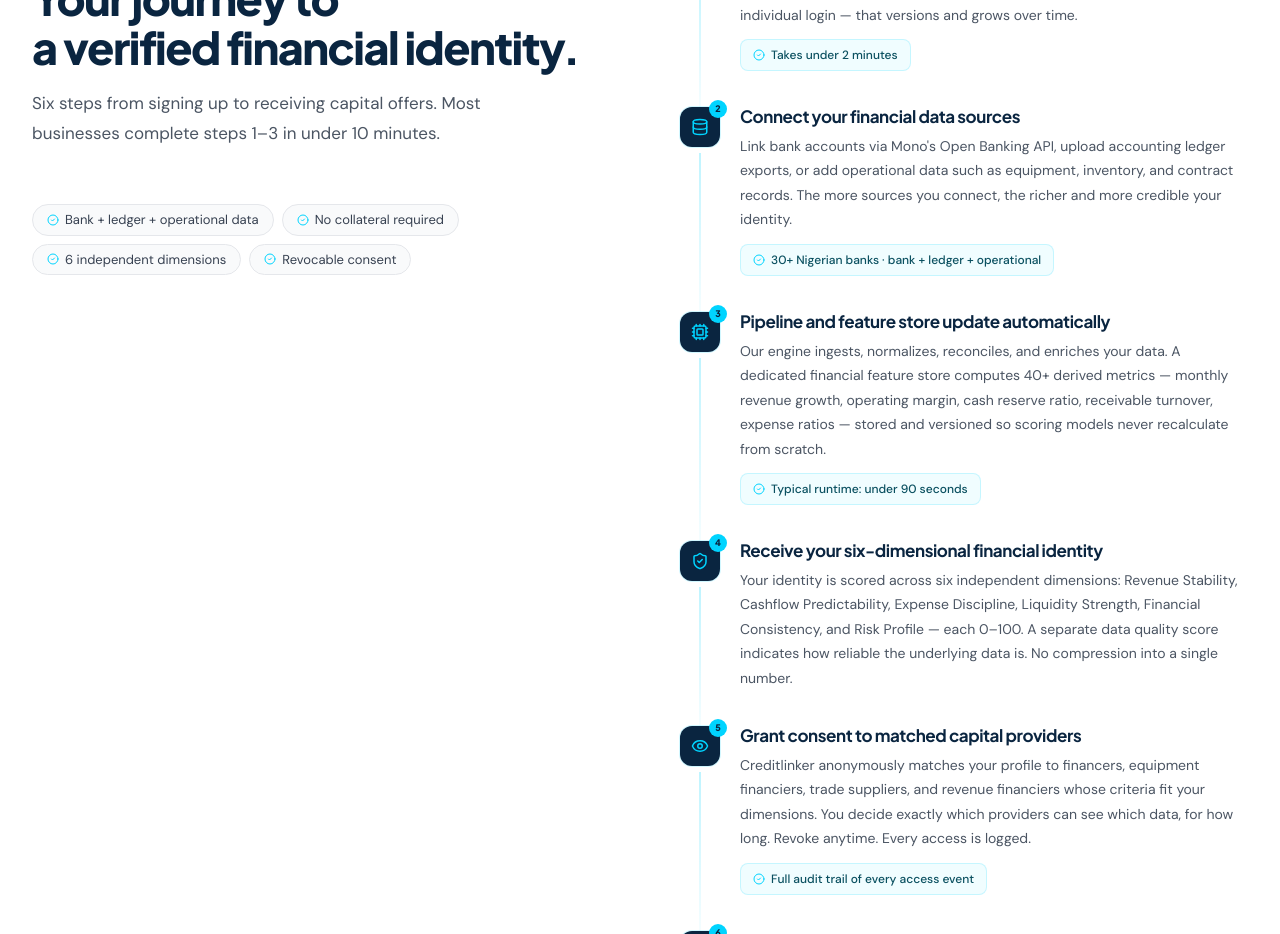
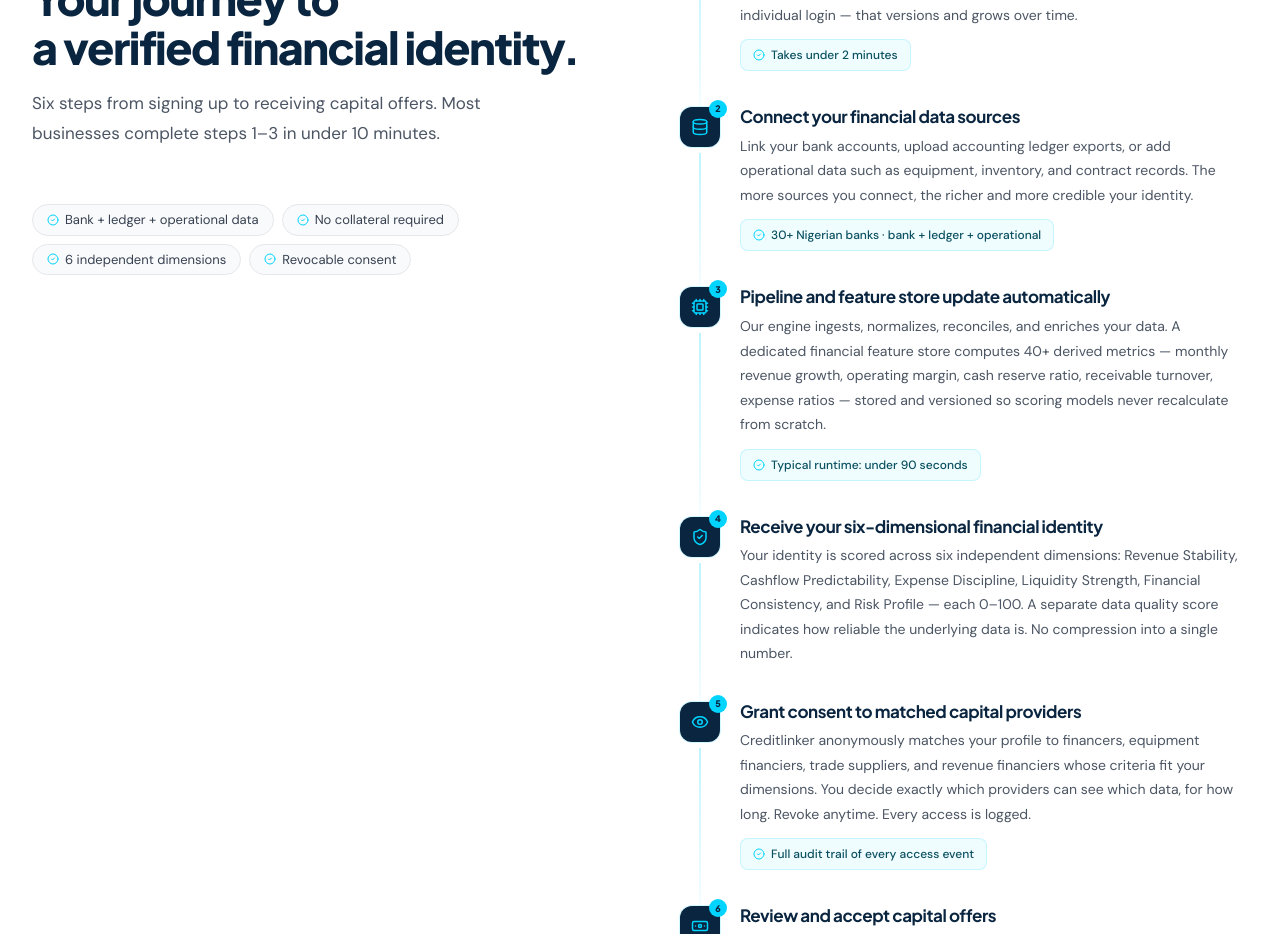
Before and after one commit to MichealKrugman/Creditlinker_Web, a Next.js app: page /how-it-works in a window 1280 px wide. Shown: the part 1760-2694 px from the top of the page. Built offline with nearby package versions, Linux system fonts and the light colour scheme.

Commit message:
Remove all Mono references from public-facing pages

```diff
--- a/app/(public)/about/page.tsx
+++ b/app/(public)/about/page.tsx
@@ -280,7 +280,7 @@ export default function AboutPage() {
             <ValueCard dark icon={<Zap size={20} aria-hidden="true" />}         title="Multidimensional" desc="A single credit score compresses too much. Six independent dimensions let capital providers understand the actual shape of a business's financial health." />
             <ValueCard dark icon={<Lock size={20} aria-hidden="true" />}        title="Data provenance" desc="Every computed metric tracks its source data — which account, which transactions, which time range. Capital providers know exactly where signals came from." />
             <ValueCard dark icon={<Users size={20} aria-hidden="true" />}       title="Two-sided trust" desc="Reputation signals are built for both businesses and capital providers. Bad actors on either side surface over time. The platform rewards reliability." />
-            <ValueCard dark icon={<Globe2 size={20} aria-hidden="true" />}      title="Built for Africa" desc="Designed around NGN-denominated transaction data, Mono Open Banking, and the financing realities of African SMEs — not imported from elsewhere." />
+            <ValueCard dark icon={<Globe2 size={20} aria-hidden="true" />}      title="Built for Africa" desc="Designed around NGN-denominated transaction data and the financing realities of African SMEs — not imported from elsewhere." />
           </div>
         </div>
       </section>
@@ -394,7 +394,7 @@ export default function AboutPage() {
               {
                 id: "faq-4",
                 q: "What data does Creditlinker use to build a financial identity?",
-                a: "Primarily bank transaction histories, connected via Mono Open Banking or uploaded directly as CSV or PDF bank statements. We also incorporate accounting ledger data, operational financial signals, and verified business profile information. All data feeds into a scoring pipeline that produces a versioned, persistent financial identity."
+                a: "Primarily bank transaction histories, connected directly or uploaded as CSV or PDF bank statements. We also incorporate accounting ledger data, operational financial signals, and verified business profile information. All data feeds into a scoring pipeline that produces a versioned, persistent financial identity."
               },
               {
                 id: "faq-5",
--- a/app/(public)/for-businesses/page.tsx
+++ b/app/(public)/for-businesses/page.tsx
@@ -382,7 +382,7 @@ export default function ForBusinessesPage() {
               />
               <StepRow n="2" icon={<Layers size={16} aria-hidden="true" />}
                 title="Connect your financial data sources"
-                desc="Link bank accounts via Mono's Open Banking API, upload accounting ledger exports, or add operational data — equipment, inventory, contracts, receivables. The more you connect, the richer your identity."
+                desc="Link your bank accounts, upload accounting ledger exports, or add operational data — equipment, inventory, contracts, receivables. The more you connect, the richer your identity."
               />
               <StepRow n="3" icon={<Cpu size={16} aria-hidden="true" />}
                 title="Feature store and scoring run automatically"
--- a/app/(public)/how-it-works/page.tsx
+++ b/app/(public)/how-it-works/page.tsx
@@ -364,7 +364,7 @@ export default function HowItWorksPage() {
               />
               <TimelineStep n="2" icon={<Database size={18} aria-hidden="true" />}
                 title="Connect your financial data sources"
-                desc="Link bank accounts via Mono's Open Banking API, upload accounting ledger exports, or add operational data such as equipment, inventory, and contract records. The more sources you connect, the richer and more credible your identity."
+                desc="Link your bank accounts, upload accounting ledger exports, or add operational data such as equipment, inventory, and contract records. The more sources you connect, the richer and more credible your identity."
                 detail="30+ Nigerian banks · bank + ledger + operational"
               />
               <TimelineStep n="3" icon={<Cpu size={18} aria-hidden="true" />}
--- a/app/(public)/what-is-financial-identity/page.tsx
+++ b/app/(public)/what-is-financial-identity/page.tsx
@@ -47,7 +47,7 @@ const PIPELINE = [
   {
     step: "01",
     label: "Connect",
-    body: "Link your bank account via Mono or upload statements directly.",
+    body: "Link your bank accounts or upload statements directly.",
   },
   {
     step: "02",
```
